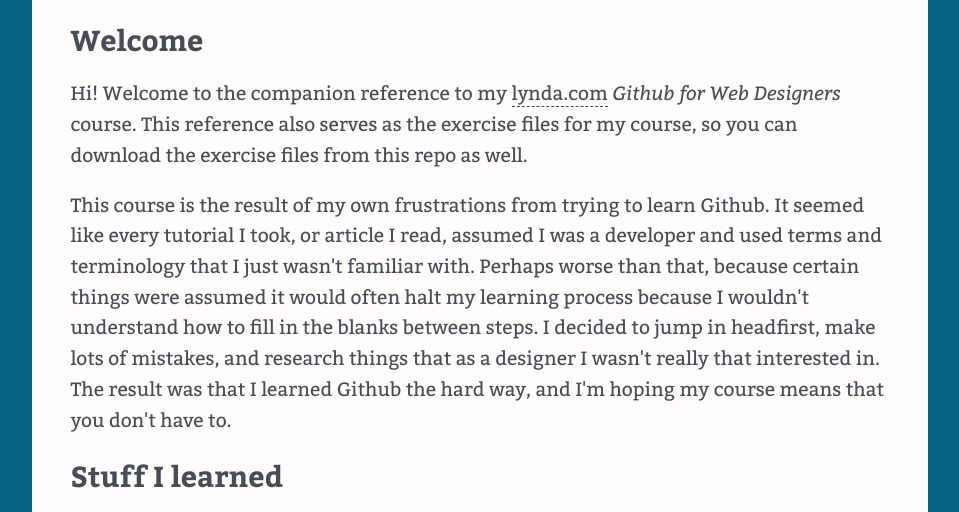
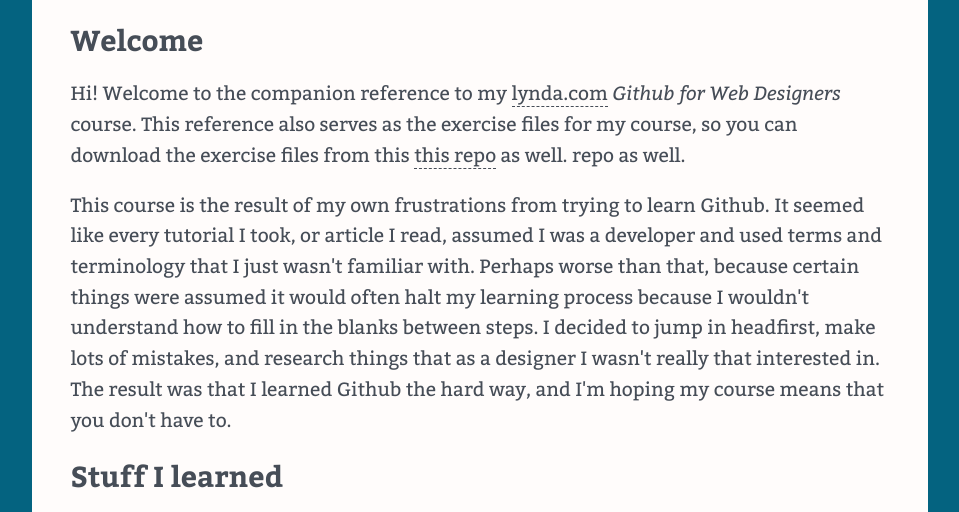
Before and after one commit to Shuraz/github-for-web-designers, a plain HTML site: page index.html in a window 1280 px wide. Shown: the part 229-741 px from the top of the page, without its empty margins (160-1119 px from the left). Drawn offline with nearby package versions, Linux system fonts and the light colour scheme.

Commit message:
Added nojekyll and updated index.html

```diff
--- a/index.html
+++ b/index.html
@@ -26,7 +26,7 @@
     </nav>
     <main>
     <h2>Welcome</h2>
-    <p>Hi! Welcome to the companion reference to my <a href="http://www.lynda.com" title="lynda.com">lynda.com</a> <em>Github for Web Designers</em> course. This reference also serves as the exercise files for my course, so you can download the exercise files from this repo as well.</p>
+    <p>Hi! Welcome to the companion reference to my <a href="http://www.lynda.com" title="lynda.com">lynda.com</a> <em>Github for Web Designers</em> course. This reference also serves as the exercise files for my course, so you can download the exercise files from this <a href="https://github.com/Shuraz/github-for-web-designers">this repo</a> as well. repo as well.</p>
     <p>This course is the result of my own frustrations from trying to learn Github. It seemed like every tutorial I took, or article I read, assumed I was a developer and used terms and terminology that I just wasn't familiar with. Perhaps worse than that, because certain things were assumed it would often halt my learning process because I wouldn't understand how to fill in the blanks between steps. I decided to jump in headfirst, make lots of mistakes, and research things that as a designer I wasn't really that interested in. The result was that I learned Github the hard way, and I'm hoping my course means that you don't have to.</p>
     <h2>Stuff I learned</h2>
     <p>Whenever I learn something new I have those &quot;aha&rdquo; moments where I break through the murk into moments of clarity. In addition to the reference and glossary that you&rsquo;ll find here I wanted to list some of the concepts that I found really important when learning Github.</p>
```
Also changed, not shown: 1 other file.
